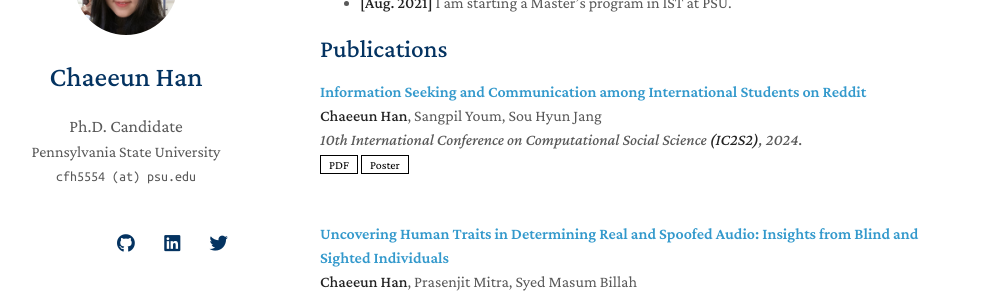
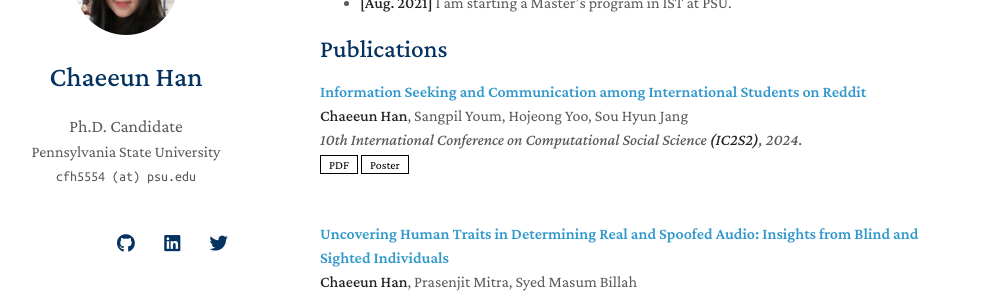
Before and after one commit to chaeeun-h/chaeeun-h.github.io, a Jekyll site: the page built from index.md, in a window 1280 px wide and 900 px high, scrolled down 426 px. Shown: the part 153-450 px from the top of the window, without its empty margins (150-1150 px from the left). Built offline with Jekyll 4.4.1, drawn with Linux system fonts in a browser that asks for light colours; nearby versions of some CDN libraries; a style sheet for code colours, icons or effects is not loaded; our own code applies the rules of GitHub Pages for plain Markdown files.

Commit message:
Update publications.yml

```diff
--- a/_data/publications.yml
+++ b/_data/publications.yml
@@ -1,7 +1,7 @@
 main:
 
   - title: Information Seeking and Communication among International Students on Reddit
-    authors: <strong>Chaeeun Han</strong>, Sangpil Youm, Sou Hyun Jang
+    authors: <strong>Chaeeun Han</strong>, Sangpil Youm, Hojeong Yoo, Sou Hyun Jang
     conference_short: IC2S2
     conference: 10th International Conference on Computational Social Science <strong>(IC2S2)</strong>, 2024.
     pdf: https://arxiv.org/pdf/2407.06506
```
